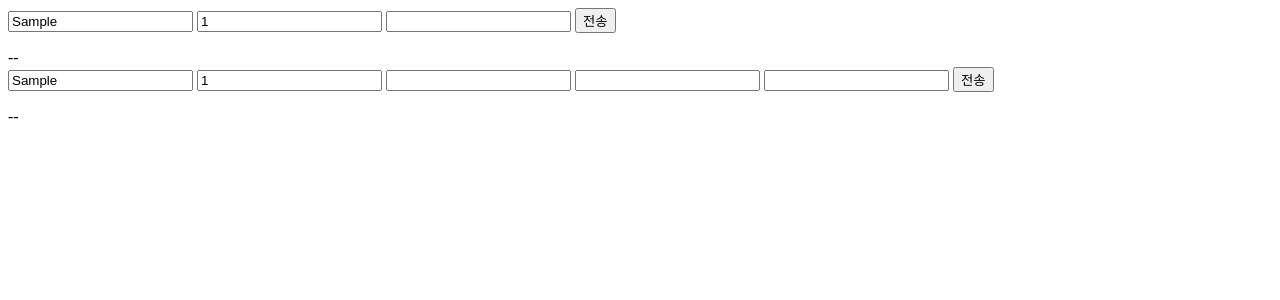
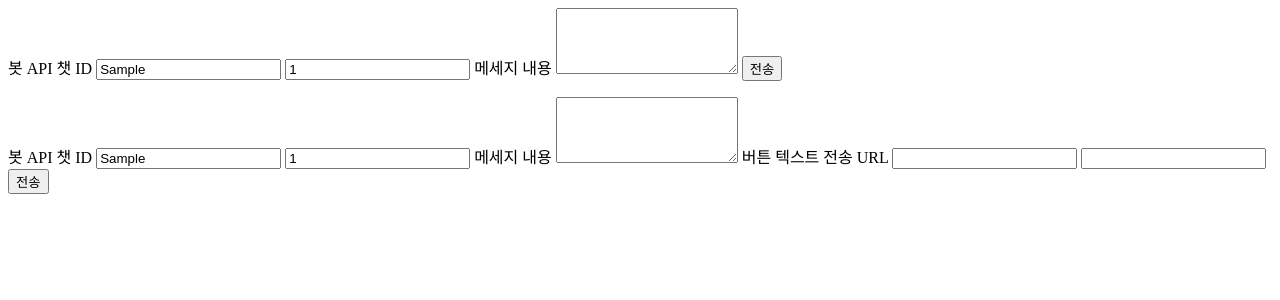
Before and after one commit to sq1533/streamlitMakePage_SDG, a FastAPI app: template templates/output.html in a window 1280 px wide. Shown: the top 300 px of the page. Run offline with FastAPI, Linux system fonts and the light colour scheme; the template is opened without the code that fills it: most values are stand-ins (such as "Sample title", 1, 10 or a date in 2020).

Commit message:
feat : 250314_v0.07 sendMessage, 로딩 표현 추가

```diff
--- a/main.py
+++ b/main.py
@@ -18,32 +18,55 @@ async def home(request:Request):
 #chatID 확인
 @app.post("/chatID")
 async def ChatID(request : Request, botAPI : str = Form(...)):
+    failResultHtml = '<div id="chatIDresult">요청 실패</div>'
     result = await telegramBotAPI.getChatID(botAPI=botAPI)
     if result and result['ok'] == True:
         chatID = result['result'][-1]['message']['chat']['id']
         return templates.TemplateResponse(request=request,name="output.html",context={'botAPI':botAPI,'chatID':chatID})
     else:
-        return HTMLResponse(content=f"<div>요청 실패</div>")
+        return HTMLResponse(content=failResultHtml)
 
 #텍스트 데이터 전송
 @app.post("/sendText")
-async def telebot_sendText(request : Request, botAPI : str = Form(...), chatID : str = Form(...), sendText : str = Form(...)):
-    result = await telegramBotAPI.sendText(botAPI=botAPI, chatID=chatID, sendText=sendText)
+async def telebot_sendText(botAPI : str = Form(...), chatID : str = Form(...), text : str = Form(...)):
+    successResultHtml = '<div id="sendTextResult">요청 성공</div>'
+    failResultHtml = '<div id="sendTextResult">요청 실패</div>'
+    result = await telegramBotAPI.sendText(
+                                        botAPI = botAPI,
+                                        chatID = chatID,
+                                        text = text
+                                        )
     if result and result['ok'] == True:
-        return templates.TemplateResponse(request=request,name="output.html",context={'botAPI':botAPI,'chatID':chatID})
+        return HTMLResponse(content=successResultHtml)
     else:
-        return HTMLResponse(content=f"<div>요청 실패</div>")
+        return HTMLResponse(content=failResultHtml)
 
-#텍스트(옵션버튼 추가) 전송
-@app.post("/sendTextOption")
-async def telebot_sendText_Option(botAPI : str = Form(...), chatID : str = Form(...), mainText : str = Form(...), buttonText : str = Form(...), callback : str = Form(...)):
-    result = await telegramBotAPI.sendTextPotion(botAPI=botAPI, chatID=chatID, mainText=mainText, buttonText=buttonText, callback=callback)
+#텍스트_inline 데이터 전송
+@app.post("/sendTextWithInline")
+async def telebot_sendText_withInline(botAPI : str = Form(...), chatID : str = Form(...), text : str = Form(...), buttonText : str = Form(...), callback : str = Form(...)):
+    successResultHtml = '<div id="sendTextWithLinlineResult">요청 성공</div>'
+    failResultHtml = '<div id="sendTextWithLinlineResult">요청 실패</div>'
+    result = await telegramBotAPI.sendText_withInline(
+                                        botAPI = botAPI,
+                                        chatID = chatID,
+                                        text = text,
+                                        buttonText=buttonText,
+                                        callback=callback
+                                        )
     if result and result['ok'] == True:
-        return HTMLResponse(content="<div>전송 완료</div>")
+        return HTMLResponse(content=successResultHtml)
     else:
-        return HTMLResponse(content=f"<div>요청 실패</div>")
+        return HTMLResponse(content=failResultHtml)
 
-""" 422응답 오류, 추후 재시도
+"""
+@app.get("/add_input{count}")
+def add_input(count:int):
+    replyMarkup = f"input_html"
+    if count < 6:
+        return HTMLResponse(content=replyMarkup)
+    else:
+        return HTMLResponse(content=f"<div>최대 5개 추가</div>")
+
 #이미지 데이터 전송
 @app.post("/sendImage")
 async def getChatID(botAPI : str = Form(...), chatID : str = Form(...), sendImage : UploadFile = File(...)):
--- a/telegramBotAPI.py
+++ b/telegramBotAPI.py
@@ -11,11 +11,19 @@ async def getChatID(botAPI):
             return None
 
 #텔레그램 봇 text 전송
-async def sendText(botAPI, chatID, sendText):
-    url=f'https://api.telegram.org/bot{botAPI}/sendMessage?chat_id={chatID}&text={sendText}'
+async def sendText(botAPI=str, chatID=str, text=str):
+    url=f'https://api.telegram.org/bot{botAPI}/sendMessage'
+    data = {
+        "chat_id": chatID,
+        "text": text,
+        "parse_mode": "markdownV2",
+        "disable_notification": False,
+        "protect_content": True,
+        "allow_paid_broadcast": False
+        }
     async with httpx.AsyncClient() as client:
         try:
-            response = await client.post(url)
+            response = await client.post(url, json=data)
             response.raise_for_status()
             return response.json()
         except httpx.HTTPStatusError as err:
@@ -25,22 +33,22 @@ async def sendText(botAPI, chatID, sendText):
             print(f"요청 오류 발생: {err}")
             return None
 
-async def sendTextPotion(botAPI, chatID, mainText, buttonText, callback):
+#텔레그램 봇 text_with_inline 전송
+async def sendText_withInline(botAPI=str, chatID=str, text=str, buttonText=str, callback=str):
     url=f'https://api.telegram.org/bot{botAPI}/sendMessage'
-    option = {
-            "chat_id": chatID,
-            "text": mainText,
-            "reply_markup": {
-                "inline_keyboard":[
-                        [
-                            {"text": buttonText, "callback_data": callback}
-                        ]
-                    ]
-                }
-            }
+    replyMarkup = {"inline_keyboard":[[{"text": buttonText, "url": callback}]]}
+    data = {
+        "chat_id": chatID,
+        "text": text,
+        "parse_mode": "markdownV2",
+        "disable_notification": False,
+        "protect_content": True,
+        "allow_paid_broadcast": False,
+        "reply_markup": replyMarkup
+        }
     async with httpx.AsyncClient() as client:
         try:
-            response = await client.post(url, json=option)
+            response = await client.post(url, json=data)
             response.raise_for_status()
             return response.json()
         except httpx.HTTPStatusError as err:
@@ -49,9 +57,24 @@ async def sendTextPotion(botAPI, chatID, mainText, buttonText, callback):
         except httpx.RequestError as err:
             print(f"요청 오류 발생: {err}")
             return None
+"""
+#봇 /sendMessage API
+data = {
+    "business_connection_id": businessConnectionID, #비즈니스 연결 ID(Business connection ID)
+    "chat_id": chatID,
+    "message_thread_id": messageThreadID, #메시지 스레드 ID(Message thread ID)
+    "text": text,
+    "parse_mode": "markdownV2", #텍스트 메시지를 파싱하는 방식을 지정합니다. HTML / markdownV2
+    "entities": entities, #텍스트 메시지 내의 특정 부분에 대한 정보를 지정합니다. 예를 들어, 멘션, 해시태그, URL 등을 지정할 수 있습니다.
+    "link_preview_options": linkPreviewOptions, #링크 미리보기 옵션.
+    "disable_notification": False, #True로 설정하면 메시지를 보낼 때 사용자에게 알림을 보내지 않습니다.
+    "protect_content": True, #True로 설정하면 메시지의 내용을 보호합니다.
+    "allow_paid_broadcast": False, #True로 설정하면 유료 방송을 허용합니다.
+    "message_effect_id": messageEffectId, #메시지 효과 ID
+    "reply_parameters": replyParameters, #답장 파라미터
+    "reply_markup": replyMarkup #메시지에 추가할 키보드를 지정합니다.
+    }
 
-
-""" 422응답 오류, 추후 재시도
 async def sendPhoto(botAPI, chatID, photo):
     url = f"https://api.telegram.org/bot{botAPI}/sendPhoto"
     files = {
--- a/templates/output.html
+++ b/templates/output.html
@@ -1,29 +1,63 @@
 <!--텍스트 전송-->
-<form hx-post="/sendText" hx-target="#sendTextResult" hx-swap="innerHTML" hx-boost="true" class="col-start-1 col-end-7 tracking-wide">
-    <input type="text" name="botAPI" value="{{botAPI}}" class="rounded-lg outline outline-amber-600 w-96">
-    <input type="text" name="chatID" value="{{chatID}}" class="rounded-lg outline outline-amber-600 w-30">
-    <input type="text" name="sendText" class="rounded-lg outline outline-amber-600 w-96">
-    <button type="submit" class="rounded-lg w-36 bg-red-300">전송</button>
+<form hx-post="/sendText" hx-target="#sendTextResult" hx-swap="outerHTML" hx-indicator="#loadingSendText"
+class="grid grid-cols-6 gap-1 tracking-wide">
+    <label for="sendTextBotAPI"
+    class=" col-start-1 col-end-5 rounded-lg">봇 API</label>
+    <label for="sendTextchatID"
+    class="col-start-5 col-end-7 rounded-lg">챗 ID</label>
+    <input id="sendTextBotAPI" type="text" name="botAPI" value="{{botAPI}}"
+    class=" col-start-1 col-end-5 rounded-lg">
+    <input id="sendTextchatID" type="text" name="chatID" value="{{chatID}}"
+    class="col-start-5 col-end-7 rounded-lg">
+    <label for="sendTextText"
+    class="col-start-1 col-end-7 rounded-lg">메세지 내용</label>
+    <textarea id="sendTextText" name="text"rows="4"
+    class="col-start-1 col-end-7 rounded-lg"></textarea>
+    <button type="submit"
+    class="col-start-5 col-end-7 rounded-lg bg-red-300">전송</button>
 </form>
-<div id="sendTextResult" class="col-start-1 col-end-7">--</div>
+<div id="sendTextResult"></div>
+<div id="loadingSendText" class="htmx-indicator">
+    <div class="animate-spin rounded-full h-8 w-8 border-b-4 border-blue-500"></div>
+</div>
 
-<!--텍스트 전송 및 하단 버튼 추가-->
-<form hx-post="/sendTextOption" hx-target="#sendTextOptionResult" hx-swap="innerHTML" hx-boost="true" class="col-start-1 col-end-7 tracking-wide">
-    <input type="text" name="botAPI" value="{{botAPI}}" class="rounded-lg outline outline-amber-600 w-96">
-    <input type="text" name="chatID" value="{{chatID}}" class="rounded-lg outline outline-amber-600 w-30">
-    <input type="text" name="mainText" class="rounded-lg outline outline-amber-600 w-96">
-    <input type="text" name="buttonText" class="rounded-lg outline outline-amber-600 w-96">
-    <input type="text" name="callback" class="rounded-lg outline outline-amber-600 w-96">
-    <button type="submit" class="rounded-lg w-36 bg-red-300">전송</button>
+<!--텍스트_inline 전송-->
+<form hx-post="/sendTextWithInline" hx-target="#sendTextWithLinlineResult" hx-swap="outerHTML" hx-indicator="#loadingSendTextWithInline"
+class="grid grid-cols-6 gap-1 tracking-wide">
+    <label for="sendTextWithInlineBotAPI"
+    class=" col-start-1 col-end-5 rounded-lg">봇 API</label>
+    <label for="sendTextWithInlinechatID"
+    class="col-start-5 col-end-7 rounded-lg">챗 ID</label>
+    <input id="sendTextWithInlineBotAPI" type="text" name="botAPI" value="{{botAPI}}"
+    class=" col-start-1 col-end-5 rounded-lg">
+    <input id="sendTextWithInlinechatID" type="text" name="chatID" value="{{chatID}}"
+    class="col-start-5 col-end-7 rounded-lg">
+    <label for="sendTextWithInlineText"
+    class="col-start-1 col-end-7 rounded-lg">메세지 내용</label>
+    <textarea id="sendTextWithInlineText" name="text"rows="4"
+    class="col-start-1 col-end-7 rounded-lg"></textarea>
+    <label for="sendTextWithInlineButtonText"
+    class="col-start-1 col-end-4 rounded-lg">버튼 텍스트</label>
+    <label for="sendTextWithInlineCallback"
+    class="col-start-4 col-end-7 rounded-lg">전송 URL</label>
+    <input id="sendTextWithInlineButtonText" type="text" name="buttonText"
+    class=" col-start-1 col-end-4 rounded-lg">
+    <input id="sendTextWithInlineCallback" type="text" name="callback"
+    class=" col-start-4 col-end-7 rounded-lg">
+    <button type="submit"
+    class="col-start-5 col-end-7 rounded-lg bg-red-300">전송</button>
 </form>
-<div id="sendTextOptionResult" class="col-start-1 col-end-7">--</div>
+<div id="sendTextWithLinlineResult"></div>
+<div id="loadingSendTextWithInline" class="htmx-indicator">
+    <div class="animate-spin rounded-full h-8 w-8 border-b-4 border-blue-500"></div>
+</div>
 
 <!--422 오류, 추후 재시도
-<form hx-post="/sendImage" hx-target="#sendImageResult" hx-swap="innerHTML" hx-boost="true" class="col-start-1 col-end-7 tracking-wide">
-    <input type="text" name="botAPI" value="{{botAPI}}" class="rounded-lg outline outline-amber-600 w-96">
-    <input type="text" name="chatID" value="{{chatID}}" class="rounded-lg outline outline-amber-600 w-30">
-    <input type="file" name="sendImage" accept="image/*" class="rounded-lg outline outline-amber-600 w-30">
-    <button type="submit" class="rounded-lg w-36 bg-red-300">전송</button>
+<form hx-post="/sendImage" hx-target="#sendImageResult" hx-swap="innerHTML" hx-boost="true">
+    <input type="text" name="botAPI" value="{{botAPI}}">
+    <input type="text" name="chatID" value="{{chatID}}">
+    <input type="file" name="sendImage" accept="image/*">
+    <button type="submit">전송</button>
 </form>
-<div id="sendImageResult" class="col-start-1 col-end-7">--</div>
+<div id="sendImageResult"></div>
 -->
```
Also changed, not shown: templates/samples.html (+14 -8 lines), 1 other file.
